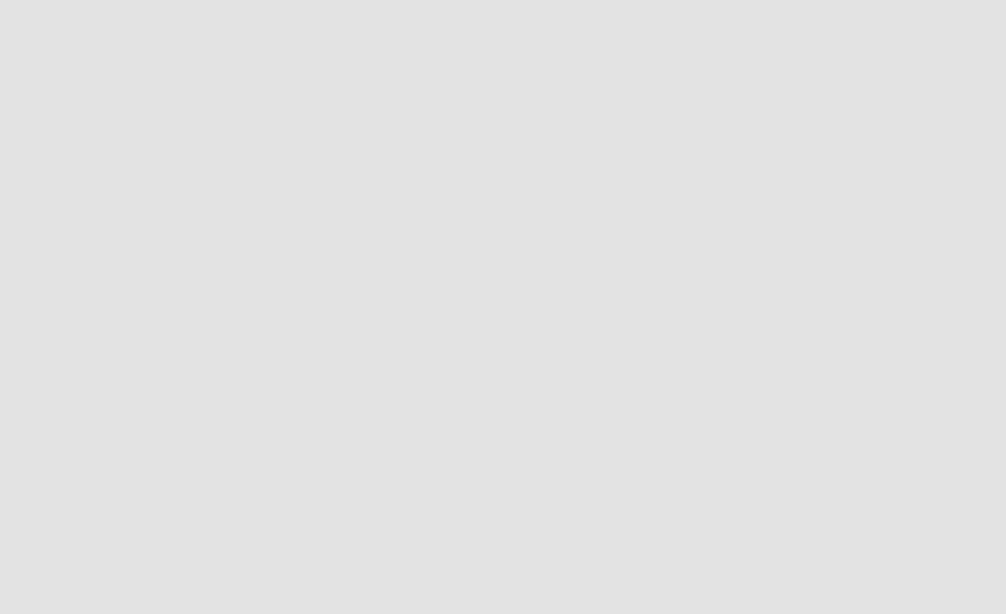
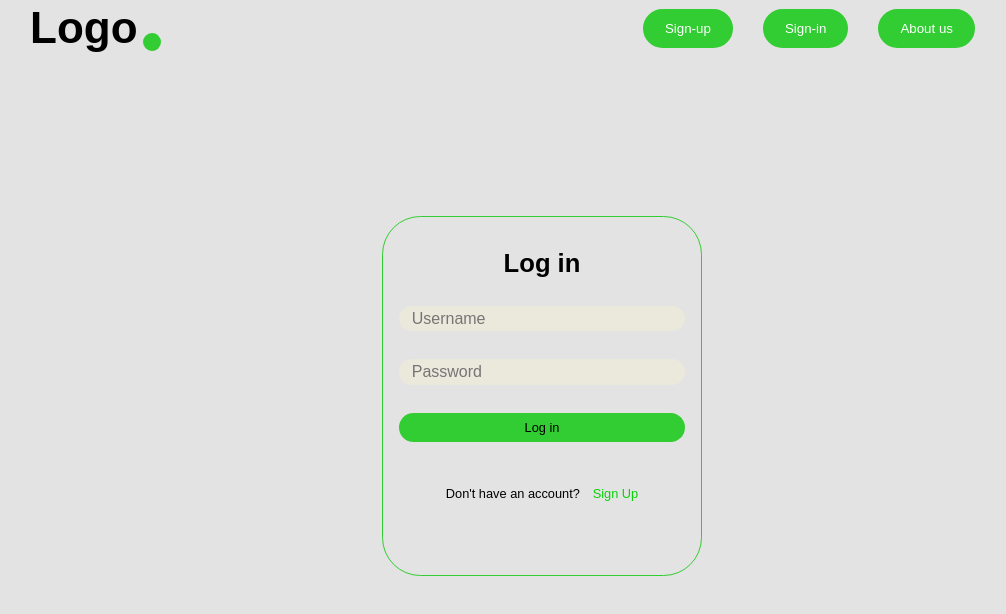
Before and after one commit to Fulxe/Demo-day, a React (Create React App) app in the folder front-end/: page /login in a window 1280 px wide. Before the commit this address had no page. Shown: the top 614 px of the page, without its empty margins (98-1104 px from the left). Built offline with nearby package versions, Linux system fonts and the light colour scheme.

Commit message:
log in, sign-up

```diff
--- a/front-end/src/components/Navbar/navbar.js
+++ b/front-end/src/components/Navbar/navbar.js
@@ -1,9 +1,11 @@
 import { Outlet } from "react-router-dom";
 import { useState } from "react";
 import "./navbar.css";
+import { useNavigate } from "react-router-dom";
 
 function Navbar() {
   const [categorie, setCategorie] = useState(false);
+  const navigate = useNavigate();
   return (
     <div className="navbar-main">
       <div className="Navbar">
@@ -13,7 +15,7 @@ function Navbar() {
         </div>
         <div className="nav-log">
           <button>Sign-up</button>
-          <button>Sign-in</button>
+          <button onClick={() => navigate("/login")}>Sign-in</button>
           <button>About us</button>
         </div>
       </div>
--- /dev/null
+++ b/front-end/src/components/login/login.css
@@ -0,0 +1,50 @@
+.login {
+    display: flex;
+    height: 85vh;
+    justify-content: center;
+    align-items: center;
+}
+.login-main {
+    width: 25vw;
+    height: 45vh;
+    border: 0.13vw solid #32cd32;
+    border-radius: 3vw;
+    display: flex;
+    flex-direction: column;
+    align-items: center;
+    gap: 3.5vh;
+}
+.login-main h1 {
+    font-size: 2vw;
+    margin-top: 10%;
+}
+.login-main input {
+    background-color: rgb(235, 232, 220);
+    width: 90%;
+    height: 5%;
+    border-radius: 3vw;
+    font-size: 16px;
+    padding: 1vw;
+    border: none;
+}
+.login-main button {
+    width: 90%;
+    height: 8%;
+    font-size: 1vw;
+    background-color: #32cd32;
+    border: none;
+    border-radius: 3vw;
+    cursor: pointer;
+}
+.login-sign {
+    display: flex;
+    gap: 1vw;
+    font-size: 1vw;
+    margin-top: 5%;
+}
+.login-sign-button {
+    color: #09d109;
+    font-weight: 500;
+    font-size: 1vw;
+    cursor: pointer;
+}
--- /dev/null
+++ b/front-end/src/components/login/login.js
@@ -0,0 +1,26 @@
+import React from "react";
+import "./login.css";
+import { useNavigate } from "react-router";
+
+function Login() {
+  const navigate = useNavigate();
+  return (
+    <div className="login">
+      <div className="login-main">
+        <h1>Log in</h1>
+        <input placeholder="Username" />
+        <input placeholder="Password" />
+        <button>Log in</button>
+        <div className="login-sign">
+          <p>Don't have an account?</p>
+          <p className="login-sign-button" onClick={() => navigate("/sign-up")}>
+            Sign Up
+          </p>
+        </div>
+      </div>
+      <div></div>
+    </div>
+  );
+}
+
+export default Login;
--- /dev/null
+++ b/front-end/src/components/login/sign-up.css
@@ -0,0 +1,172 @@
+.signup {
+    display: flex;
+    height: 85vh;
+    justify-content: center;
+    align-items: center;
+}
+.signup-main {
+    width: 25vw;
+    height: 65vh;
+    border: 0.13vw solid #32cd32;
+    border-radius: 3vw;
+    display: flex;
+    flex-direction: column;
+    align-items: center;
+    gap: 3.5vh;
+}
+.signup-main h1 {
+    font-size: 2vw;
+    margin-top: 5%;
+}
+@import url("https://fonts.googleapis.com/css2?family=Poppins:wght@300;400;500;600;700;800;900&display=swap");
+* {
+  margin: 0;
+  padding: 0;
+  box-sizing: border-box;
+  font-family: "Poppins", sans-serif;
+}
+.main {
+  width: 100%;
+  height: 100vh;
+  background-color: #1c1c1c;
+  display: flex;
+  justify-content: center;
+  align-items: center;
+}
+.box {
+  position: relative;
+  width: 380px;
+  height: 420px;
+  background: #1c1c1c;
+  border-radius: 8px;
+  overflow: hidden;
+}
+.box::before {
+  content: "";
+  z-index: 1;
+  position: absolute;
+  top: -50%;
+  left: -50%;
+  width: 380px;
+  height: 420px;
+  transform-origin: bottom right;
+  background: linear-gradient(0deg, transparent, #45f3ff, #45f3ff);
+  animation: animate 6s linear infinite;
+}
+.box::after {
+  content: "";
+  z-index: 1;
+  position: absolute;
+  top: -50%;
+  left: -50%;
+  width: 380px;
+  height: 420px;
+  transform-origin: bottom right;
+  background: linear-gradient(0deg, transparent, #45f3ff, #45f3ff);
+  animation: animate 6s linear infinite;
+  animation-delay: -3s;
+}
+@keyframes animate {
+  0% {
+    transform: rotate(0deg);
+  }
+  100% {
+    transform: rotate(360deg);
+  }
+}
+form {
+  position: absolute;
+  inset: 2px;
+  background: #28292d;
+  padding: 50px 40px;
+  border-radius: 8px;
+  z-index: 2;
+  display: flex;
+  flex-direction: column;
+}
+h2 {
+  color: #45f3ff;
+  font-weight: 500;
+  text-align: center;
+  letter-spacing: 0.1em;
+}
+.inputBox {
+  position: relative;
+  width: 300px;
+  margin-top: 35px;
+}
+.inputBox input {
+  position: relative;
+  width: 100%;
+  padding: 20px 10px 10px;
+  background: transparent;
+  outline: none;
+  box-shadow: none;
+  border: none;
+  color: #23242a;
+  font-size: 1em;
+  letter-spacing: 0.05em;
+  transition: 0.5s;
+  z-index: 10;
+}
+.inputBox span {
+  position: absolute;
+  left: 0;
+  padding: 20px 0px 10px;
+  pointer-events: none;
+  font-size: 1em;
+  color: #8f8f8f;
+  letter-spacing: 0.05em;
+  transition: 0.5s;
+}
+.inputBox input:valid ~ span,
+.inputBox input:focus ~ span {
+  color: #45f3ff;
+  transform: translateX(0px) translateY(-34px);
+  font-size: 0.75em;
+}
+.inputBox i {
+  position: absolute;
+  left: 0;
+  bottom: 0;
+  width: 100%;
+  height: 2px;
+  background: #45f3ff;
+  border-radius: 4px;
+  overflow: hidden;
+  transition: 0.5s;
+  pointer-events: none;
+  z-index: 9;
+}
+.inputBox input:valid ~ i,
+.inputBox input:focus ~ i {
+  height: 44px;
+}
+.links {
+  display: flex;
+  justify-content: space-between;
+}
+.links a {
+  margin: 10px 0;
+  font-size: 0.75em;
+  color: #8f8f8f;
+  text-decoration: beige;
+}
+.links a:hover,
+.links a:nth-child(2) {
+  color: #45f3ff;
+}
+input[type="submit"] {
+  border: none;
+  outline: none;
+  padding: 11px 25px;
+  background: #45f3ff;
+  cursor: pointer;
+  border-radius: 4px;
+  font-weight: 600;
+  width: 100px;
+  margin-top: 10px;
+}
+input[type="submit"]:active {
+  opacity: 0.8;
+}
--- /dev/null
+++ b/front-end/src/components/login/sign-up.js
@@ -0,0 +1,14 @@
+import React from "react";
+import "./sign-up.css";
+
+function SignUp() {
+  return (
+    <div className="signup">
+      <div className="signup-main">
+        <h1>Sign Up</h1>
+      </div>
+    </div>
+  );
+}
+
+export default SignUp;
--- a/front-end/src/index.js
+++ b/front-end/src/index.js
@@ -4,6 +4,8 @@ import "./index.css";
 import App from "./App";
 import { BrowserRouter, Route, Routes } from "react-router-dom";
 import Navbar from "./components/Navbar/navbar";
+import Login from "./components/login/login";
+import SignUp from "./components/login/sign-up";
 
 const root = ReactDOM.createRoot(document.getElementById("root"));
 root.render(
@@ -11,7 +13,9 @@ root.render(
     <BrowserRouter>
       <Routes>
         <Route path="/" element={<Navbar />}>
-          <Route path="" element={<App />} />
+          <Route element={<App />} index />
+          <Route path="login" element={<Login />} />
+          <Route path="sign-up" element={<SignUp />} />
         </Route>
       </Routes>
     </BrowserRouter>
```
Also changed, not shown: 1 other file (tests, documents, lock files or other folders).
